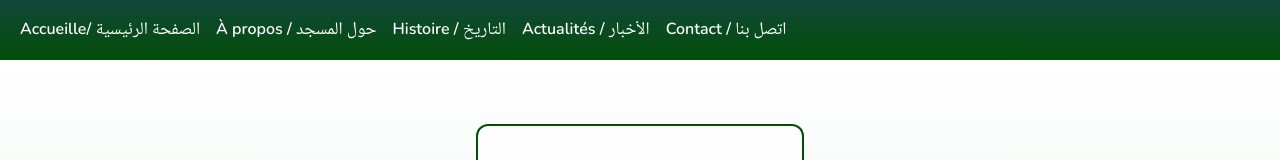
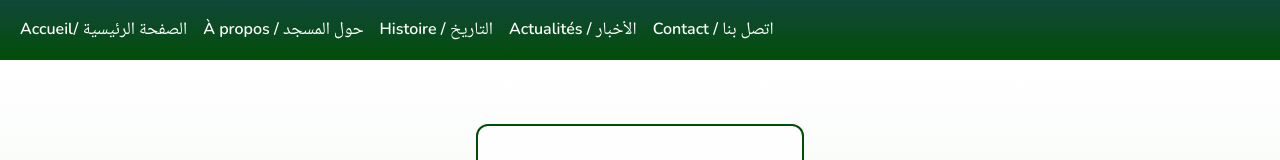
Before and after one commit to koala819/Al-Ihsane-Mosquee, a plain HTML site: page index.html in a window 1280 px wide. Shown: the top 160 px of the page. Drawn offline with nearby package versions, Linux system fonts and the light colour scheme; a web font is replaced by a local one.

Commit message:
fix error

```diff
--- a/index.html
+++ b/index.html
@@ -11,7 +11,7 @@
   <header class="site-header">
     <nav class="nav">
       <ul>
-        <li><a href="#home">Accueille/ <span class="ar">الصفحة الرئيسية</span></a></li>
+        <li><a href="#home">Accueil/ <span class="ar">الصفحة الرئيسية</span></a></li>
         <li><a href="#about">À propos / <span class="ar">حول المسجد</span></a></li>
         <li><a href="#history">Histoire / <span class="ar">التاريخ</span></a></li>
         <li><a href="#news">Actualités / <span class="ar">الأخبار</span></a></li>
```
